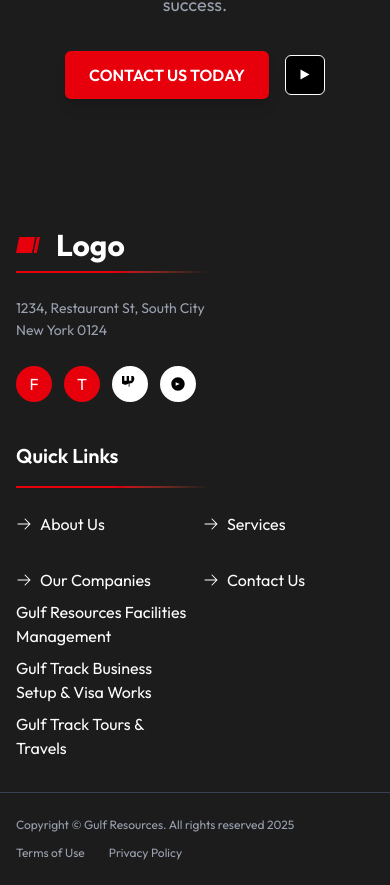
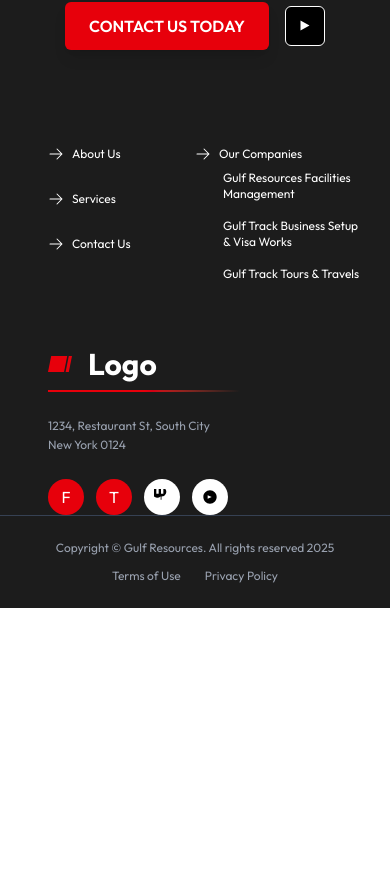
Before and after one commit to delchemytech/Gulf-resources, a Next.js app: page / in a window 390 px wide. Shown: the part 7017-7902 px from the top of the page. After the commit the page ends 7625 px from the top, so only its background shows below. Built offline with nearby package versions, Linux system fonts and the light colour scheme.

Commit message:
footer design

```diff
--- a/components/Footer.tsx
+++ b/components/Footer.tsx
@@ -45,6 +45,67 @@ const Footer = () => {
     },
   ];
 
+  const logo_address = () => {
+    return (
+      <>
+        <div className="mb-6">
+          <div className="flex items-center mb-2">
+            {/* Logo Accent and Text */}
+            <RedParallelograms className="w-8 h-4 text-red-600 mr-2" />
+            <span className="text-3xl font-bold">Logo</span>
+          </div>
+
+          {/* Horizontal rule below the logo text */}
+          <hr className="w-48 h-0.5 border-none bg-gradient-to-r from-red-600 via-red-600 to-[#1C1C1C]" />
+        </div>
+        <p className="text-gray-400 text-xs md:text-sm mb-6 leading-relaxed">
+          1234, Restaurant St, South City <br />
+          New York 0124
+        </p>
+
+        <div className="flex space-x-3">
+          {/* Social Icons based on the image */}
+          <a
+            href="#"
+            className="h-9 w-9 bg-red-600 rounded-full flex items-center justify-center hover:bg-red-700 transition"
+          >
+            F
+          </a>
+          <a
+            href="#"
+            className="h-9 w-9 bg-red-600 rounded-full flex items-center justify-center hover:bg-red-700 transition"
+          >
+            T
+          </a>
+          <a
+            href="#"
+            className="h-9 w-9 bg-white rounded-full flex items-center justify-center hover:bg-gray-200 transition"
+          >
+            <svg
+              className="w-4 h-4 text-black"
+              fill="currentColor"
+              viewBox="0 0 24 24"
+            >
+              <path d="M16.99 0a7 7 0 01-5.75 11.2V16H10v-4.8h-.25A7 7 0 010 0h3.5v7h3.5V0h3.5v7h3.5V0z" />
+            </svg>
+          </a>
+          <a
+            href="#"
+            className="h-9 w-9 bg-white rounded-full flex items-center justify-center hover:bg-gray-200 transition"
+          >
+            <svg
+              className="w-4 h-4 text-black"
+              fill="currentColor"
+              viewBox="0 0 24 24"
+            >
+              <path d="M12 2C6.48 2 2 6.48 2 12s4.48 10 10 10 10-4.48 10-10S17.52 2 12 2zM8.5 14.5v-5l6 2.5-6 2.5z" />
+            </svg>
+          </a>
+        </div>
+      </>
+    );
+  };
+
   // Default links data (can be imported from lib/data/constants.js in a real app)
   const DEFAULT_QUICK_LINKS: FooterLink[] = [
     { key: "1", label: "About Us", href: "/about" },
@@ -66,14 +127,14 @@ const Footer = () => {
           className="max-w-7xl mx-auto px-4 sm:px-6 lg:px-8 flex flex-col md:flex-row items-center
         justify-between text-center md:text-left "
         >
-          <div className="md:w-1/2 mb-8 md:mb-0">
-            <h3 className="text-4xl font-bold mb-4 leading-snug">
+          <div className="md:w-1/2 ml-4 mb-8 md:mb-0">
+            <h3 className="text-2xl md:text-5xl font-bold mb-4 leading-snug">
               Ready to Partner with Excellence?
             </h3>
-            <p className="text-gray-400 max-w-lg text-lg">
+            <p className="text-gray-400 max-w-lg text-base md:text-lg">
               Join hundreds of satisfied clients who trust Gulf Resources for
-              their business solutions. Let&aposs discuss how we can support your
-              success.
+              their business solutions. Let&aposs discuss how we can support
+              your success.
             </p>
           </div>
 
@@ -104,100 +165,42 @@ const Footer = () => {
       </div>
 
       {/* 2. Main Content and Links Section */}
-      <div className="max-w-7xl mx-auto px-4 sm:px-6 lg:px-8 py-8 pt-0 0">
-        <div className="grid grid-cols-1 md:grid-cols-12 gap-10  pt-8 ">
+      <div className="hidden md:block max-w-7xl mx-auto px-4 sm:px-6 lg:px-8 py-8 pt-0 0">
+        <div className="grid grid-cols-1 md:grid-cols-12 gap-8  pt-8 ">
           {/* Logo & Address (Col 1-4) */}
-          <div className="col-span-full md:col-span-4 pr-10">
-            <div className="mb-6">
-              <div className="flex items-center mb-2">
-                {/* Logo Accent and Text */}
-                <RedParallelograms className="w-8 h-4 text-red-600 mr-2" />
-                <span className="text-3xl font-bold">Logo</span>
-              </div>
-
-              {/* Horizontal rule below the logo text */}
-              <hr className="w-48 h-0.5 border-none bg-gradient-to-r from-red-600 via-red-600 to-[#1C1C1C]" />
-            </div>
-
-            <p className="text-gray-400 text-sm mb-6 leading-relaxed">
-              1234, Restaurant St, South City <br />
-              New York 0124
-            </p>
-
-            {/* Social Icons */}
-            <div className="flex space-x-3">
-              {/* Social Icons based on the image */}
-              <a
-                href="#"
-                className="h-9 w-9 bg-red-600 rounded-full flex items-center justify-center hover:bg-red-700 transition"
-              >
-                F
-              </a>
-              <a
-                href="#"
-                className="h-9 w-9 bg-red-600 rounded-full flex items-center justify-center hover:bg-red-700 transition"
-              >
-                T
-              </a>
-              <a
-                href="#"
-                className="h-9 w-9 bg-white rounded-full flex items-center justify-center hover:bg-gray-200 transition"
-              >
-                <svg
-                  className="w-4 h-4 text-black"
-                  fill="currentColor"
-                  viewBox="0 0 24 24"
-                >
-                  <path d="M16.99 0a7 7 0 01-5.75 11.2V16H10v-4.8h-.25A7 7 0 010 0h3.5v7h3.5V0h3.5v7h3.5V0z" />
-                </svg>
-              </a>
-              <a
-                href="#"
-                className="h-9 w-9 bg-white rounded-full flex items-center justify-center hover:bg-gray-200 transition"
-              >
-                <svg
-                  className="w-4 h-4 text-black"
-                  fill="currentColor"
-                  viewBox="0 0 24 24"
-                >
-                  <path d="M12 2C6.48 2 2 6.48 2 12s4.48 10 10 10 10-4.48 10-10S17.52 2 12 2zM8.5 14.5v-5l6 2.5-6 2.5z" />
-                </svg>
-              </a>
-            </div>
+          <div className="col-span-full md:col-span-3 pr-10">
+            {logo_address()}
           </div>
 
           {/* Quick Links and Company Links (Col 5-12) - Arranged in a flat list with Contact Us last */}
-          <div className="col-span-full md:col-span-8">
+          <div className="col-span-full md:col-span-9 ">
             <div className="flex flex-col  mb-6 gap-4">
               <h4 className="text-xl font-semibold">Quick Links</h4>
               <hr className="w-48 h-0.5 border-none bg-gradient-to-r from-red-600 via-red-600 to-[#1C1C1C]" />
             </div>
-            <div className="grid grid-cols-2 md:grid-cols-4  gap-x-4 gap-y-6">
+            <div className="grid grid-cols-2 md:grid-cols-4  gap-x-12 gap-y-12 ">
               {/* Render Links */}
               {DEFAULT_QUICK_LINKS.map((item) => (
-                <div
-                  key={item.key}
-                  className="h-full w-full  text-white "
-                >
+                <div key={item.key} className="h-full w-full  text-white ">
                   <Link
                     href={item.href}
-                    className="flex group gap-2 items-center justify-start hover:text-red-600"
+                    className="flex group gap-2 items-center justify-start hover:text-red-600 "
                   >
-                    <ArrowRightIcon className="w-4 h-4 group-hover:text-red-600" />
+                    <ArrowRightIcon className="w-4 h-4 group-hover:text-red-600 " />
                     {item.label}
                   </Link>
 
-                  <div className="h-full w-full flex flex-col gap-2 mt-2">
-                  {item.subList && item.subList.map((sItem)=>(
-                     <Link key={sItem.key}
-                     href={sItem.href}
-                     className="flex group gap-2 items-center text-base justify-start hover:text-red-600"
-                   >
-                     {sItem.label}
-                   </Link>
-
-
-                  ))}
+                  <div className="h-full w-full flex flex-col mx-4 gap-4 mt-2">
+                    {item.subList &&
+                      item.subList.map((sItem) => (
+                        <Link
+                          key={sItem.key}
+                          href={sItem.href}
+                          className="flex group gap-2 pl-1  items-start text-base justify-start hover:text-red-600"
+                        >
+                          {sItem.label}
+                        </Link>
+                      ))}
                   </div>
                 </div>
               ))}
@@ -206,13 +209,72 @@ const Footer = () => {
         </div>
       </div>
 
+      <div className=" md:hidden mx-12">
+        <div className="grid grid-cols-2 mb-16 ">
+          <div className="grid grid-rows-3">
+            {/* Render Links */}
+            {DEFAULT_QUICK_LINKS.map((item) => (
+              !item.subList && <div
+                key={item.key}
+                className="h-full w-full text-white text-xs "
+              >
+                <Link
+                  href={item.href}
+                  className={`flex group gap-2 items-center justify-start hover:text-red-600 `}
+                >
+                  <ArrowRightIcon className="w-4 h-4 group-hover:text-red-600 " />
+                  {item.label}
+                </Link>
+              </div>
+            ))}
+            </div>
+              <div>
+              {DEFAULT_QUICK_LINKS.map((item)=>(
+                 item.subList && <div
+                 key={item.key}
+                 className="h-full w-full text-white text-xs"
+               >
+                 <Link
+                   href={item.href}
+                   className={`flex group gap-2 items-center justify-start hover:text-red-600 `}
+                 >
+                   <ArrowRightIcon className="w-4 h-4 group-hover:text-red-600 " />
+                   {item.label}
+                 </Link>
+
+                 <div className="h-full w-full flex flex-col ml-6 gap-4 mt-2">
+                  {item.subList &&
+                    item.subList.map((sItem) => (
+                      <Link
+                        key={sItem.key}
+                        href={sItem.href}
+                        className="flex group gap-2 pl-1  items-start text-xs justify-start hover:text-red-600"
+                      >
+                        {sItem.label}
+                      </Link>
+                    ))}
+                </div>
+               </div>
+              ))}
+
+              </div>
+
+
+
+            {/* */}
+
+        </div>
+
+        {logo_address()}
+      </div>
+
       {/* 3. Copyright Bar */}
       <div className="border-t border-gray-700 py-6">
-        <div className="max-w-7xl mx-auto px-4 sm:px-6 lg:px-8 flex flex-col sm:flex-row justify-between text-xs text-gray-400">
-          <p className="mb-3 sm:mb-0">
+        <div className="max-w-7xl mx-auto px-4 sm:px-6 lg:px-8 flex flex-col sm:flex-row justify-between  text-xs text-gray-400">
+          <p className="mb-3 sm:mb-0 text-center">
             Copyright © Gulf Resources. All rights reserved 2025
           </p>
-          <div className="space-x-6">
+          <div className="space-x-6 text-center">
             <Link href="#" className="hover:text-red-600 transition">
               Terms of Use
             </Link>
```
